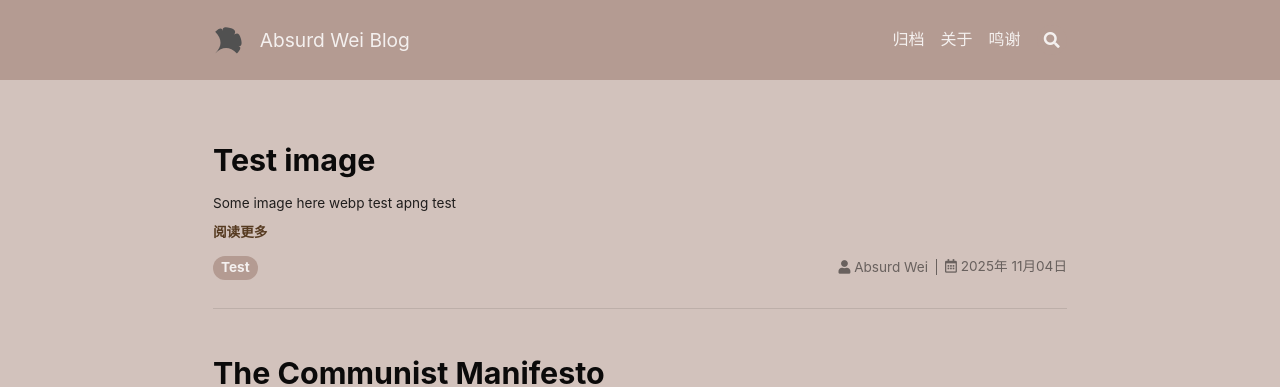
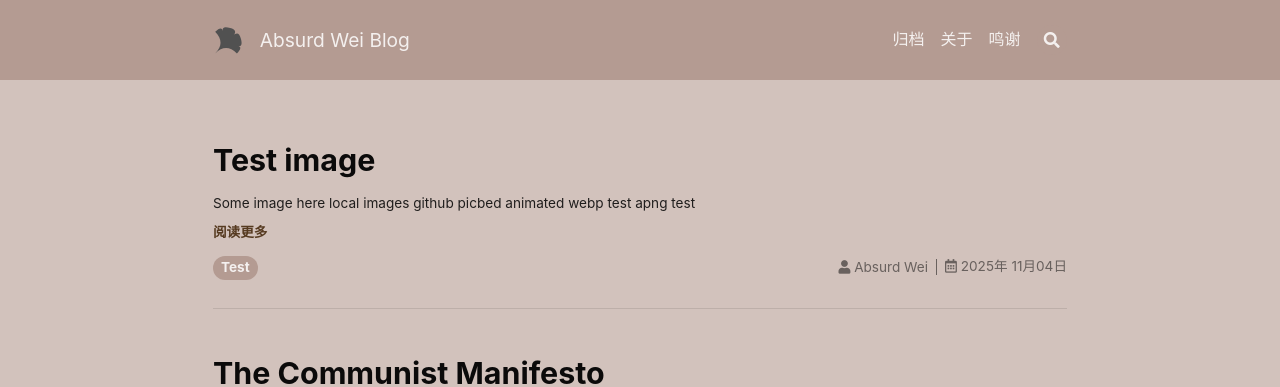
Before and after one commit to AbsurdWei/AbsurdWei.github.io, a Jekyll site: the page built from index.html, in a window 1280 px wide. Shown: the top 387 px of the page. Built offline with Jekyll 4.4.1, drawn with Linux system fonts in a browser that asks for light colours; nearby versions of some CDN libraries; emoji names are drawn with the system emoji font; the list of posts is cut into pages by our own code.

Commit message:
Add tittle

```diff
--- a/_posts/2025-11-04-TestImage.md
+++ b/_posts/2025-11-04-TestImage.md
@@ -8,13 +8,17 @@ tags:
 
 ## Some image here
 
+### local images
+
 ![pso-1 scope](/imgs/20190122_170835351_iOS.gif)
 
 ![stadiametric rangefinder](/imgs/20190122_170840195_iOS.gif)
 
+### github picbed
+
 ![华法林](https://raw.githubusercontent.com/HoozS/pic/main/pic/华法林.gif)
 
-### webp test
+### animated webp test
 
 ![webp](/imgs/ww2sinaimgcnworiginal40be9ba7gw1evcuoxm7hej20go0gotc4jpg.jpg.webp)
 
```
